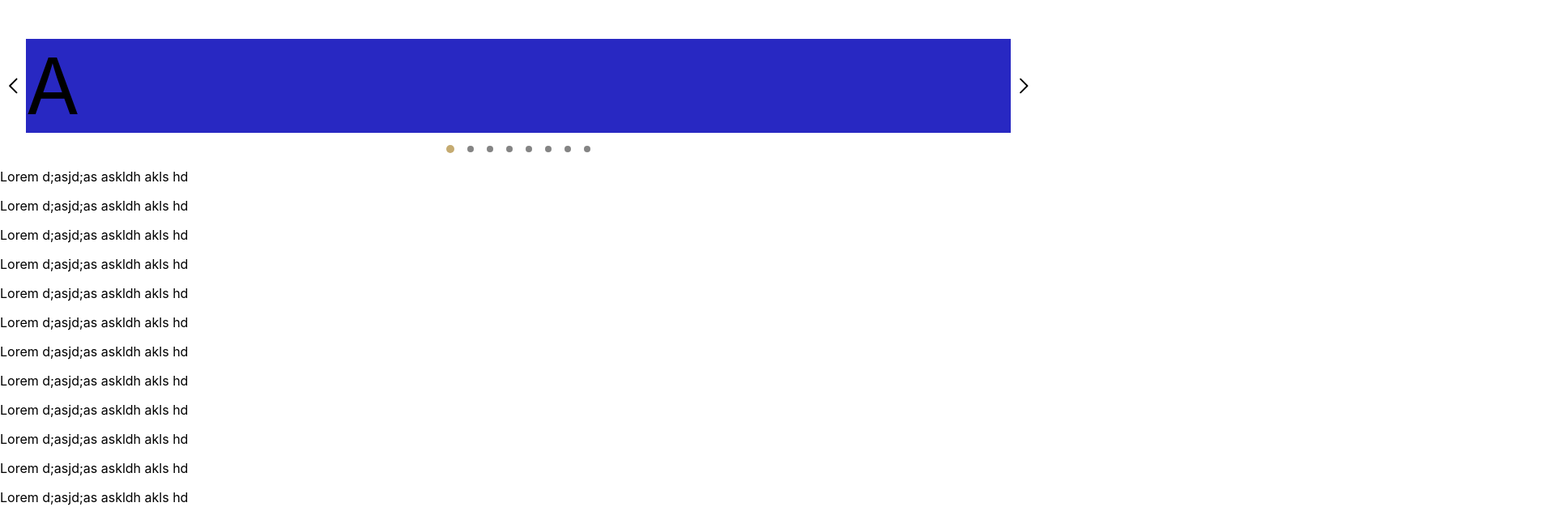
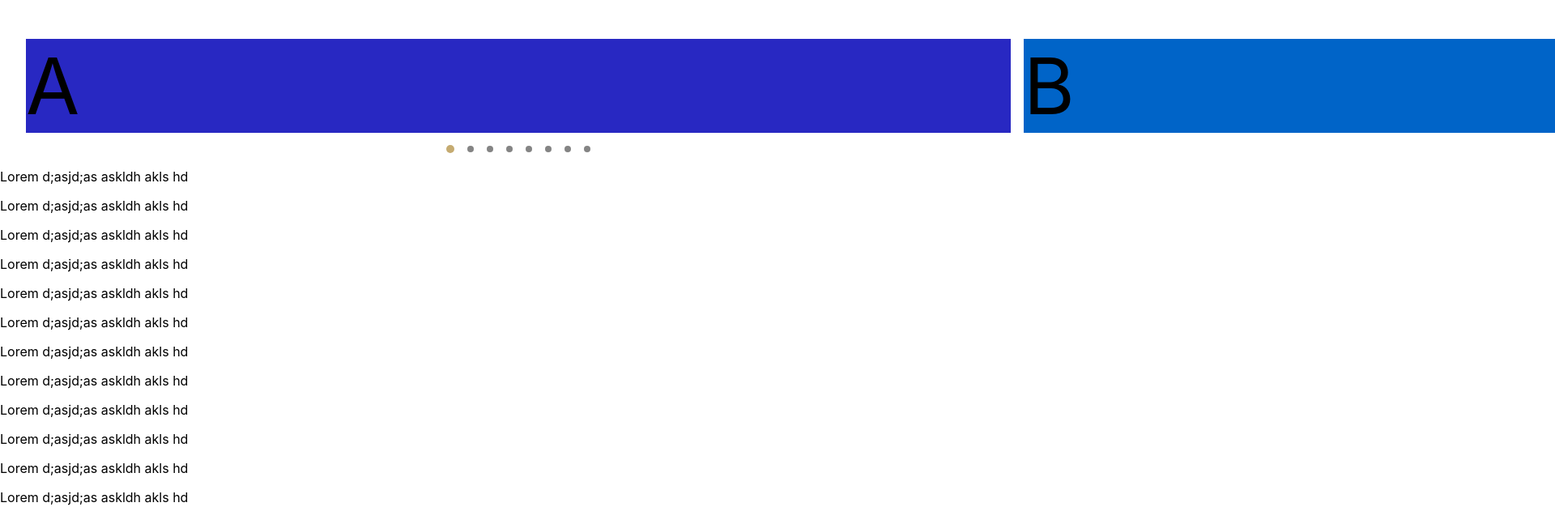
Before and after one commit to yanari/MYYCarousel, a React (Create React App) app: page / in a window 1280 px wide. Shown: the top 626 px of the page at 81% size, 1920 px wide, since content can reach past the window. Built offline with nearby package versions, Linux system fonts and the light colour scheme.

Commit message:
new layout and hasArrows prop added

```diff
--- a/src/MYYCarousel/CarouselArrow.js
+++ b/src/MYYCarousel/CarouselArrow.js
@@ -2,11 +2,12 @@ import React from 'react';
 import PropTypes from 'prop-types';
 import SvgIcon from './SvgIcon';
 
-function CarouselArrow ({direction, handleClick}) {
+function CarouselArrow ({direction, handleClick, hasArrows}) {
   return (
     <button
       className = {'myy-carousel__arrow-button myy-carousel__arrow-button--' + direction}
       onClick = {handleClick}
+      style = {{opacity: hasArrows ? 1 : 0}}
       type = "button"
     >
       <SvgIcon name = {'feather-chevron-' + direction}/>
@@ -17,6 +18,7 @@ function CarouselArrow ({direction, handleClick}) {
 CarouselArrow.propTypes = {
   direction: PropTypes.oneOf(['left', 'right']),
   handleClick: PropTypes.func,
+  hasArrows: PropTypes.bool,
 };
 
 export default CarouselArrow;
--- a/src/MYYCarousel/index.css
+++ b/src/MYYCarousel/index.css
@@ -8,11 +8,14 @@
 
 .myy-carousel > .myy-carousel__flex-container {
   display: flex;
+  justify-content: center;
   touch-action: pan-y;
-  -ms-touch-action: pan-y;
-  -webkit-touch-callout: none;
   user-select: none;
   width: 100%;
+}
+
+.myy-carousel > .myy-carousel__flex-container > .myy-carousel__arrow-button {
+  z-index: 1;
 }
 
 .myy-carousel > .myy-carousel__flex-container > .myy-carousel__arrow-button > .svg-icon > svg {
@@ -20,11 +23,11 @@
   width: 32px;
 }
 
-.myy-carousel > .myy-carousel__flex-container > .myy-carousel__items-container-wrapper {
-  overflow: hidden;
+.myy-carousel > .myy-carousel__flex-container > .myy-carousel__items-container-wrapper > .myy-carousel__items-container > .myy-carousel__item {
+  float: left;
+  vertical-align: top;
 }
 
-.myy-carousel > .myy-carousel__flex-container > .myy-carousel__items-container-wrapper > .myy-carousel__items-container > .myy-carousel__item {
-  display: inline-block;
-  vertical-align: top;
+.myy-carousel > .myy-carousel__flex-container > .myy-carousel__items-container-wrapper > .myy-carousel__items-container > .myy-carousel__item:last-child {
+  margin-right: 0 !important; /* precisa do important pra sobrepor o inline style */
 }
--- a/src/MYYCarousel/index.js
+++ b/src/MYYCarousel/index.js
@@ -132,17 +132,26 @@ class MYYCarousel extends Component {
   };
 
   render () {
-    const {itemRenderer, items} = this.props;
-    const transition = (-(this.state.itemsWidth * this.state.carouselIndex) + this.state.positionX);
+    const itemMargin = 8;
+    const {hasArrows, itemRenderer, items} = this.props;
+    const transition = (-((this.state.itemsWidth + (itemMargin * 2)) * this.state.carouselIndex) + this.state.positionX);
     const wrapperStyle = {
       transform: `translate3d(${transition}px, 0, 0)`, // o que indica a posição
       transition: this.state.animate ? 'transform 275ms ease' : null, // anima so no touch end
-      width: this.state.itemsWidth * items.length, // pra acomodar todos os itens horizontalmente um do lado do outro
+      width: (this.state.itemsWidth + (itemMargin * 2)) * items.length, // pra acomodar todos os itens horizontalmente um do lado do outro
+    };
+    const itemStyle = {
+      margin: `0 ${itemMargin}px`,
+      width: this.state.itemsWidth,
     };
     return (
       <div className = "myy-carousel" ref = {this.refContainer}>
         <div className = "myy-carousel__flex-container">
-          <CarouselArrow direction = "left" handleClick = {this.handleDecrementIndex}/>
+          <CarouselArrow
+            direction = "left"
+            handleClick = {this.handleDecrementIndex}
+            hasArrows = {hasArrows}
+          />
           <div className = "myy-carousel__items-container-wrapper" style = {{width: this.state.itemsWidth}}>
             <div
               className = "myy-carousel__items-container"
@@ -156,7 +165,7 @@ class MYYCarousel extends Component {
                   <div
                     className = "myy-carousel__item"
                     key = {index}
-                    style = {{width: this.state.itemsWidth}}
+                    style = {{...itemStyle, marginLeft: index === 0 ? 0 : itemMargin}}
                   >
                     {itemRenderer({data})}
                   </div>
@@ -164,7 +173,11 @@ class MYYCarousel extends Component {
               })}
             </div>
           </div>
-          <CarouselArrow direction = "right" handleClick = {this.handleIncrementIndex}/>
+          <CarouselArrow
+            direction = "right"
+            handleClick = {this.handleIncrementIndex}
+            hasArrows = {hasArrows}
+          />
         </div>
         <CarouselDots
           carouselIndex = {this.state.carouselIndex}
@@ -177,6 +190,7 @@ class MYYCarousel extends Component {
 }
 
 MYYCarousel.propTypes = {
+  hasArrows: PropTypes.bool,
   itemRenderer: PropTypes.func.isRequired,
   items: PropTypes.instanceOf(Object).isRequired,
   startIndex: PropTypes.number,
```
